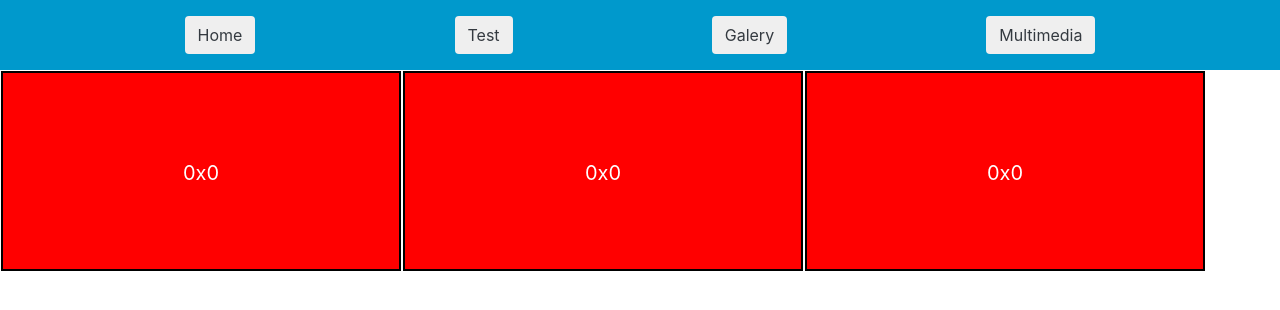
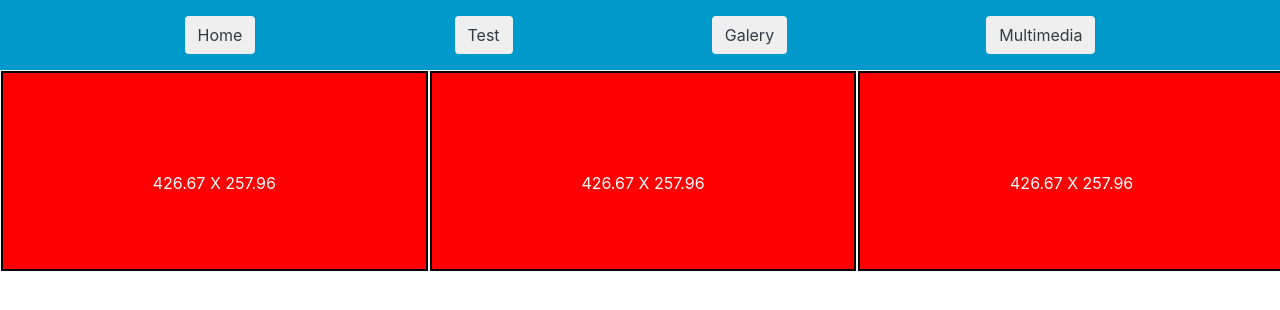
Before and after one commit to S4UR000N/ForSchool, a plain HTML site: page test.html in a window 1280 px wide. Drawn offline with nearby package versions, Linux system fonts and the light colour scheme.

Commit message:
6 commit (test 02)

```diff
--- a/app/controller.js
+++ b/app/controller.js
@@ -44,11 +44,22 @@ function TestBuilder(obj = false) {
 	var $header_height = $("#nav").outerHeight();
 
 	// .box
-	$box = $(".box");
-	$boxWidth = $box.width();
-	$boxHeight = $box.height();
-	$box.html($boxWidth+ "x"+ $boxHeight);
-	$box.css({});
+	var $box = $('.box');
+	var $boxWidth = $box.width();
+	var $boxHeight = $box.height();
+
+	var xProportion = (($window_width - ($boxWidth * $box.length)) / $box.length);
+	var yProportion = (($boxWidth / $boxHeight) * xProportion);
+
+	console.log(xProportion);
+	var $newBoxWidth = xProportion + $boxWidth;
+	var $newBoxHeight = yProportion + $boxHeight;
+
+	$box.css({ "width" : $newBoxWidth, /*"height" : $newBoxHeight*/ });
+	$('.box div').html((Math.round($newBoxWidth * 100) / 100)+ " X "+ (Math.round($newBoxHeight * 100) / 100));
+	console.log("");
+	console.log(obj.width+ " X "+ obj.height);
+	console.log($newBoxWidth+ " X "+ $newBoxHeight);
 }
 function GaleryBuilder(obj = false) {
 	var output = document.createElement("div");
--- a/test.html
+++ b/test.html
@@ -25,9 +25,9 @@
 <div id="page">
  <table>
   <tr>
-   <td><div class="box"></div></td>
-   <td><div class="box"></div></td>
-   <td><div class="box"></div></td>
+   <td><div class="box"><div style="position: relative; top: 50%;"></div></div></td>
+   <td><div class="box"><div style="position: relative; top: 50%;"></div></div></td>
+   <td><div class="box"><div style="position: relative; top: 50%;"></div></div></td>
 </div>
 
 <!-- Script -->
@@ -38,8 +38,14 @@
 HeaderBuilder(data.header);
 
 // Test Body
-TestBuilder();
-$(window).resize(function() { TestBuilder(); });
+var box = {};
+$(document).ready(function() {
+  box.width = $('.box').width();
+  box.height = $('.box').height();
+  console.log(box);
+  TestBuilder(box);
+});
+$(window).resize(function() { TestBuilder(box); });
 </script>
 
 <style>
@@ -47,12 +53,13 @@ $(window).resize(function() { TestBuilder(); });
   width: 400px;
   height: 200px;
 
-  font-size: 20px;
+  font-size: 16px;
   text-align: center;
-  line-height: 200px;
 
   color: white;
   background-color: red;
 
   border: 2px solid black;
+
+  box-sizing: border-box;
 }
```
